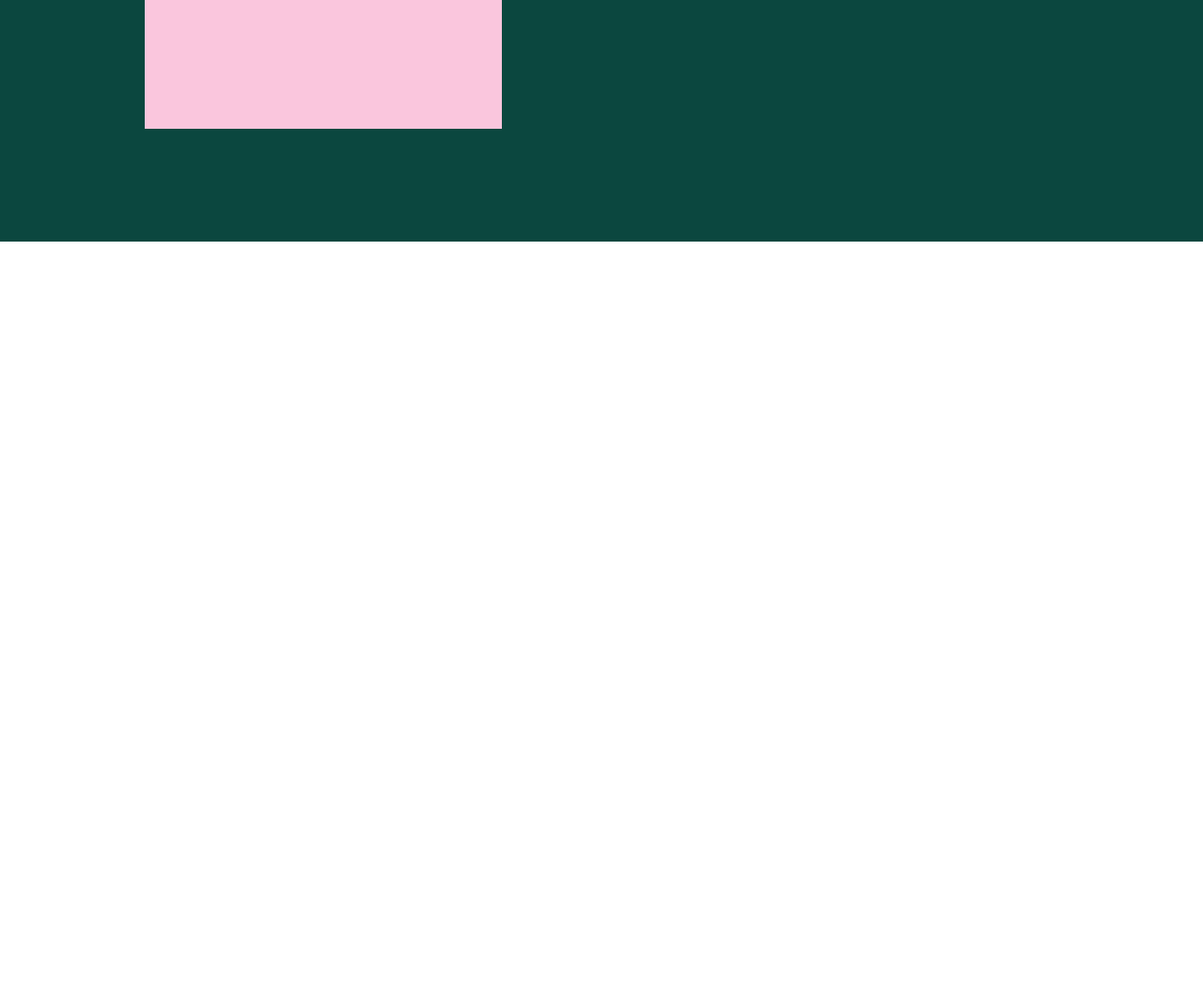
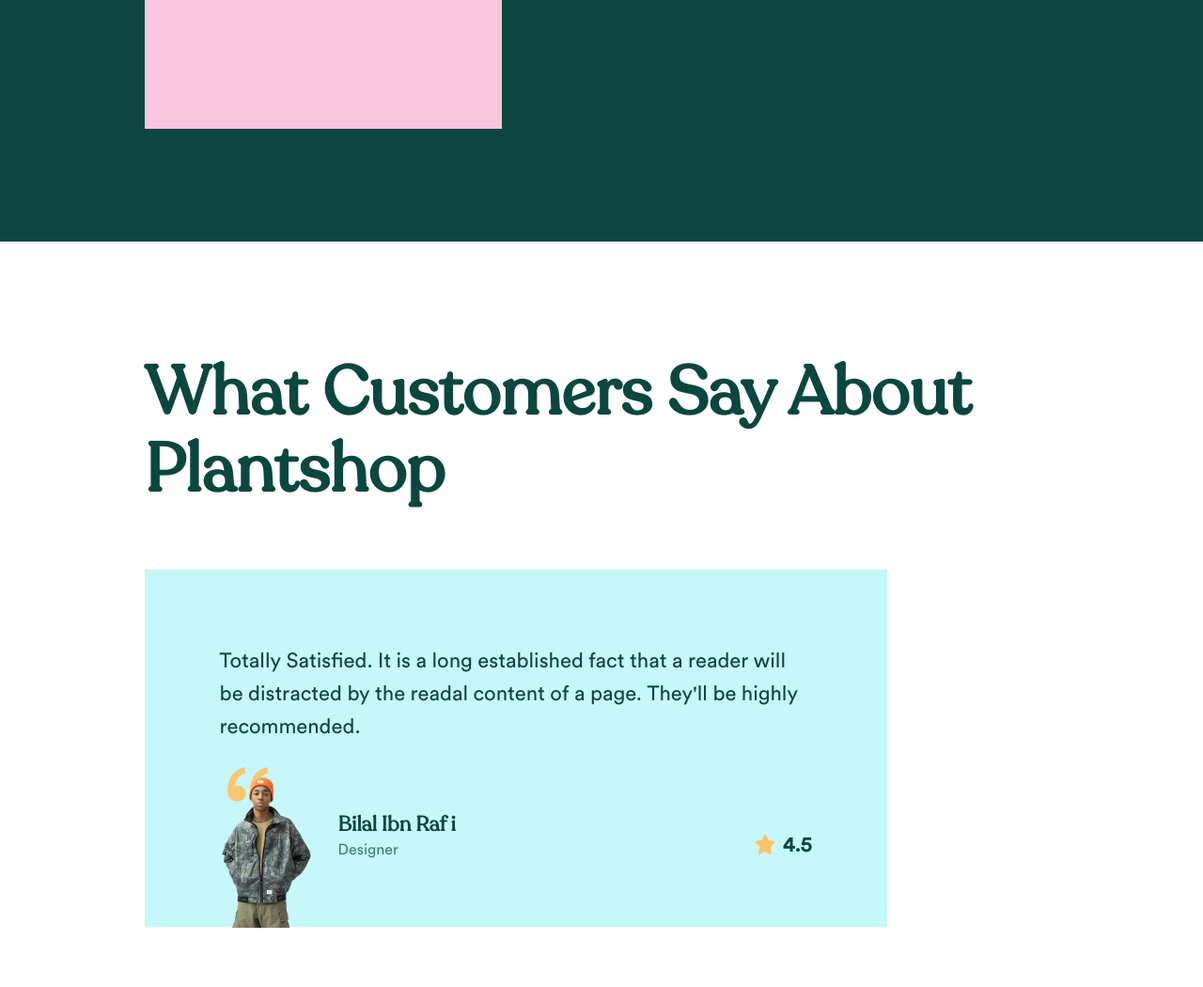
Before and after one commit to anishamcdowell/plant-shop, a plain HTML site: page index.html in a window 1280 px wide. Shown: the part 2393-3443 px from the top of the page at 94% size. Before the commit the page ends 2650 px from the top, so only its background shows below. Drawn offline with Linux system fonts and the light colour scheme.

Commit message:
Base review card done

```diff
--- a/assets/sass/layout/_reviews.scss
+++ b/assets/sass/layout/_reviews.scss
@@ -0,0 +1,113 @@
+.reviews-section {
+  width: 100%;
+  height: 80rem;
+  margin: {
+    top: 12rem;
+    bottom: 5rem;
+  }
+  margin: {
+    left: 12%;
+    right: 12%;
+  }
+  color: $green;
+}
+
+.reviews-section h2 {
+  width: 113.9rem;
+  font: {
+    family: 'Recoleta';
+    size: $h1size;
+  }
+  line-height: $h1lineheight;
+  margin-bottom: 6.5rem;
+}
+
+.reviews-div {
+  height: 38rem;
+  display: flex;
+}
+
+.review-card {
+  background-color: $blue;
+  color: $green;
+  width: 79rem;
+  height: 38rem;
+  font: {
+    family: 'Circular';
+    size: $pmd;
+  }
+  margin-right: 3rem;
+  line-height: 3.52rem;
+}
+
+.review-card > p {
+  margin-top: 8rem;
+}
+
+.review-card > p,
+.review-details-div {
+  margin: {
+    left: 8rem;
+    right: 8rem;
+  }
+}
+
+.review-details-div {
+  display: grid;
+  grid-template-columns: 1fr 3fr 1fr;
+  position: relative;
+  bottom: -3rem;
+  z-index: 1;
+  height: 16.25rem;
+}
+
+.review-details-div:after {
+  content: '\201C';
+  color: $yellow;
+  opacity: 0.9;
+  font: {
+    size: 14rem;
+  }
+  position: relative;
+  top: -13rem;
+  left: 0.3rem;
+  z-index: -1;
+}
+
+.reviewer-info {
+  margin-top: 4.5rem;
+}
+
+.reviewer-name {
+  font: {
+    family: 'Recoleta';
+    size: $pmd;
+    weight: bold;
+  }
+  line-height: 2rem;
+}
+
+.reviewer-occupation {
+  font-size: $ps;
+  opacity: 0.7;
+}
+
+.rating {
+  display: flex;
+  justify-self: end;
+  position: relative;
+  top: 6rem;
+  font: {
+    weight: bold;
+    size: $pmd;
+  }
+}
+
+.review-star {
+  width: 2.2rem;
+  height: 2.2rem;
+  margin: {
+    top: 0.5rem;
+    right: 0.75rem;
+  }
+}
--- a/index.html
+++ b/index.html
@@ -86,7 +86,37 @@
         <div class="quote-mark" id="quote-mark-after"></div>
       </div>
     </section>
-    <section class="reviews"></section>
+    <section class="reviews-section">
+      <h2>What Customers Say About Plantshop</h2>
+      <div class="reviews-div">
+        <div class="review-card">
+          <p>
+            Totally Satisfied. It is a long established fact that a reader will
+            be distracted by the readal content of a page. They'll be highly
+            recommended.
+          </p>
+          <div class="review-details-div">
+            <img
+              src="assets/images/person1.png"
+              alt="Reviewer portrait"
+              class="reviewer-portrait"
+            />
+            <div class="reviewer-info">
+              <p class="reviewer-name">Bilal Ibn Raf i</p>
+              <p class="reviewer-occupation">Designer</p>
+            </div>
+            <div class="rating">
+              <img
+                src="/assets/images/star.png"
+                alt="Star"
+                class="review-star"
+              />
+              <p class="star-rating">4.5</p>
+            </div>
+          </div>
+        </div>
+      </div>
+    </section>
     <section class="newsletter"></section>
     <footer class="footer"></footer>
   </body>
```
Also changed, not shown: assets/images/star.png (added), assets/sass/style.css, 1 other file.
